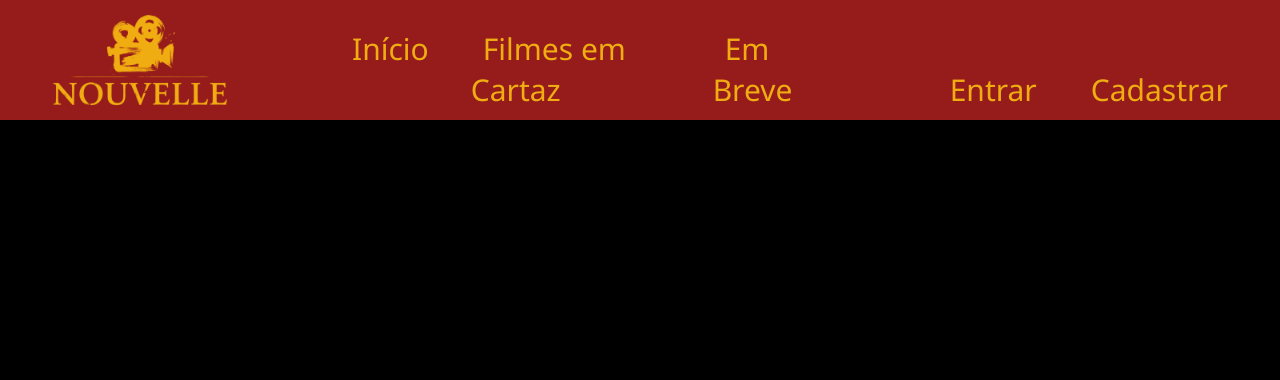
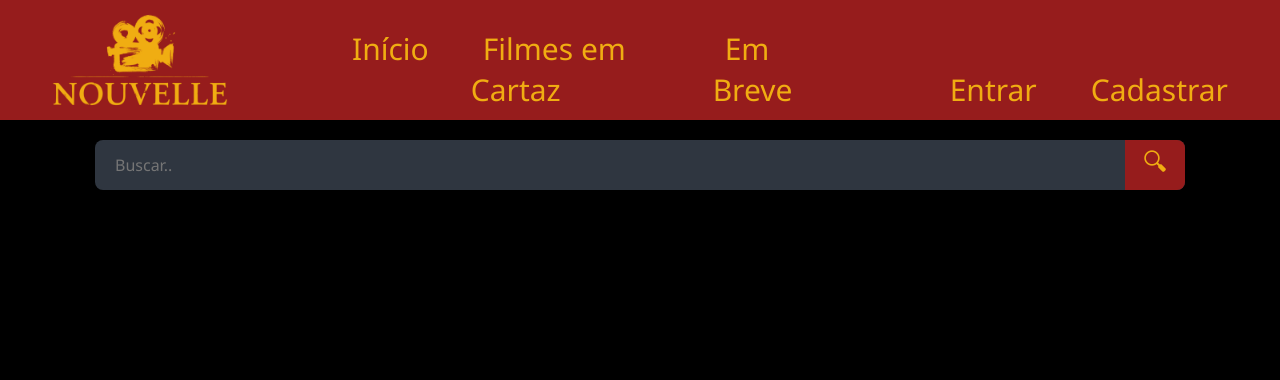
Before and after one commit to willian14551/Nouvelle, a FastAPI app: template templates/filmesCartaz.html in a window 1280 px wide. Shown: the top 380 px of the page. Run offline with FastAPI, Linux system fonts and the light colour scheme; the template is opened without the code that fills it, so the values that code supplies are empty.

Commit message:
Deixei a página 'Filmes em Cartaz' funcional e bonita

```diff
--- /dev/null
+++ b/css/filmesCartaz.css
@@ -0,0 +1,73 @@
+/* Div da barra de pesquisa */
+.search-box {
+    margin: 20px;
+    display: flex;
+    width: 100%;
+    max-width: 1090px; /* Largura máxima da barra */
+    background-color: #2f3640;
+    border-radius: 8px;
+    overflow: hidden; /* Garante que o botão não saia da borda arredondada */
+    height: 50px;
+}
+
+.search-box input {
+    flex: 1; /* Faz o input ocupar todo o espaço restante */
+    background: transparent;
+    border: none;
+    outline: none;
+    padding: 0 20px;
+    color: #dad9d9;
+    font-size: 16px;
+}
+
+/* Botão de pesquisa */
+.search-box button {
+    width: 60px;
+    background-color: rgb(150, 28, 28);
+    border: none;
+    cursor: pointer;
+    display: flex;
+    align-items: center;
+    justify-content: center;
+    transition: background 0.3s;
+}
+
+.search-box button {
+    color: #F0AD12;
+    font-size: 25px;
+}
+
+
+/* Container que segura todos os filmes */
+.gradeFilmes {
+    display: flex;
+    flex-wrap: wrap;      /* Permite que os filmes pulem para a linha de baixo */
+    gap: 20px;            /* Espaço entre os filmes */
+    justify-content: center;
+    padding: 20px;
+}
+
+.cardFilme {
+    display: flex;
+    flex-direction: column; /* Deixa a imagem em cima e título embaixo */
+    align-items: center;    /* Centraliza o título com o poster */
+    width: 250px;
+}
+
+.posterFilme {
+    width: 100%;
+    border-radius: 10px;
+    box-shadow: 0 4px 15px rgba(105, 105, 105, 0.5);
+    margin-bottom: 15px;    /* Espaço entre a imagem e o texto */
+}
+
+.tituloFilme {
+    text-align: center;
+    font-family: sans-serif;
+    font-size: 14px;
+    /* Evita que títulos muito longos quebrem o layout */
+    display: -webkit-box;
+    -webkit-line-clamp: 2;
+    -webkit-box-orient: vertical;
+    overflow: hidden;
+}
--- a/js/filmesCartaz.js
+++ b/js/filmesCartaz.js
@@ -1,60 +1,47 @@
-console.log("Executando o js ..."); // Teste no console
+const btnBuscar = document.getElementById("btnBuscar");
+btnBuscar.addEventListener("click", async () => {
+    carregarFilmes();
+});
 
-const busca = "Harry Potter";
+const inputBuscar = document.getElementById("inputBuscar");
 
 async function carregarFilmes() {
     // Link da API
-    const url = "https://www.omdbapi.com/?s="+busca+"&apikey=9d5bacaa";
-
-    // Faz a requisição dos dados e salva
-    const resposta = await fetch(url);
-    const dados = await resposta.json();
+    const url = "https://www.omdbapi.com/?s="+inputBuscar.value+"&apikey=9d5bacaa";
 
     const corpoTabela = document.getElementById("corpoTabela");
-    // Procura o poster do filme na API
-    if (dados.Search) {
-        const linha = document.createElement("tr");
-        dados.Search.forEach(filme => {
-            console.log(filme.Poster); // Teste no console
+    // Limpa a tela antes de mostrar o resultado de busca
+    corpoTabela.innerHTML = "";
 
-            const imgTd = document.createElement("td");
-            const img = document.createElement("img");
-            img.src = filme.Poster;
-            img.width = 250;
-            imgTd.appendChild(img);
+    try {
+        // Faz a requisição dos dados e salva
+        const resposta = await fetch(url);
+        const dados = await resposta.json();
 
-            linha.appendChild(imgTd);
-            corpoTabela.appendChild(linha);
-        });
+        // Procura o filme na API
+        if (dados.Search) {
 
-    } if (dados.Search){
-        const linha = document.createElement("tr");
-        dados.Search.forEach(filme => {
-            console.log(filme.Title); // Teste no console
 
-            const titulo = document.createElement("th");
-            titulo.innerText = filme.Title;
+            dados.Search.forEach(filme => {
+                console.log(filme.Poster); // Teste no console
 
-            linha.appendChild(titulo);
-            corpoTabela.appendChild(linha);
-       });
+                const divCard = document.createElement("div");
+                divCard.className = "cardFilme";
+                divCard.innerHTML = `
+                    <img class="posterFilme" src="${filme.Poster}">
+                    <strong class="tituloFilme">${filme.Title}</strong>
+                `;
+                corpoTabela.appendChild(divCard);
+            });
 
-    } if (dados.Search){
-        const linha = document.createElement("tr");
-        dados.Search.forEach(filme => {
-            console.log(filme.Title); // Teste no console
-
-            const desc = document.createElement("td");
-            desc.innerText = filme.Overview;
-
-            linha.appendChild(desc);
-            corpoTabela.appendChild(linha);
-        });
-
-    }  else {
-        console.log("NENHUM FILME CHAMADO '"+busca+"' FOI ENCONTRADO!");
+        }  else {
+            console.log("NENHUM FILME CHAMADO '"+inputBuscar+"' FOI ENCONTRADO!");
+            alert("NENHUM FILME CHAMADO '"+inputBuscar+"' FOI ENCONTRADO!");
+        }
+    } catch (error) {
+        console.log("Erro ao buscar os dados: ", error);
     }
 
 }
 
-carregarFilmes();
+console.log("filmesCartaz.js foi executado!"); // Teste no console
--- a/main.py
+++ b/main.py
@@ -49,7 +49,7 @@ async def filmesCartaz(request: Request):
     async with httpx.AsyncClient(verify=False) as client:
         resposta = await client.get(url)
         dados = resposta.json()
-        filmesCartaz = dados.get("results", [])[:5]
+        filmesCartaz = dados.get("results", [])[:10]
 
     return templates.TemplateResponse(
         request=request,
--- a/templates/filmesCartaz.html
+++ b/templates/filmesCartaz.html
@@ -4,6 +4,7 @@
     <meta charset="UTF-8">
     <meta name="viewport" content="width=device-width, initial-scale=1.0">
     <link rel="stylesheet" href="/css/main.css">
+    <link rel="stylesheet" href="/css/filmesCartaz.css">
     <title>Filmes em Cartaz</title>
 </head>
 <body>
@@ -22,14 +23,22 @@
   </nav>
 
   <center>
-    {% for filme in filmes %}
-    <div class="divFilmes">
-      <table class="tabelaFilmes">
-          <tbody id="corpoTabela">
-          </tbody>
-        </table>
+    <!-- Caixa de Pesquisa -->
+    <div class="search-box">
+      <input type="text" id="inputBuscar" placeholder="Buscar..">
+      <button id="btnBuscar">🔍︎</button>
+      <!-- LUPA EM TXT => "https://www.emojiall.com/pt/code/1F50D-FE0E" -->
+    </div>
+
+    <div class="gradeFilmes" id="corpoTabela">
+      {% for filme in filmes %}
+      <div class="cardFilme">
+        <img class="posterFilme" src="https://image.tmdb.org/t/p/w500{{ filme.poster_path }}" alt="{{ filme.title }}">
+        <strong class="tituloFilme">{{ filme.title }}</strong>
       </div>
-    {% endfor %}
+      {% endfor %}
+    </div>
+
   </center>
 
   <script src="/js/filmesCartaz.js"></script>
```
